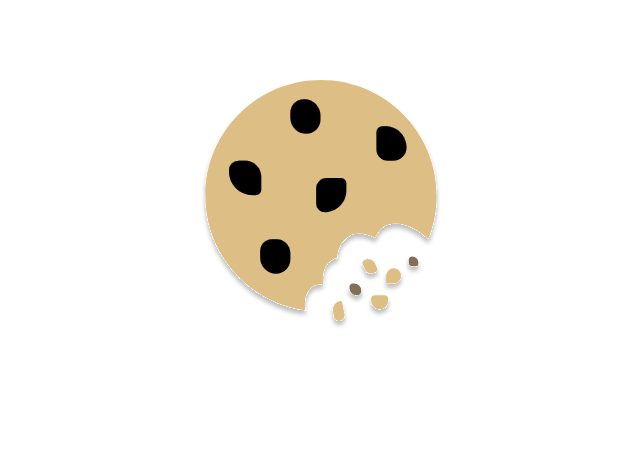
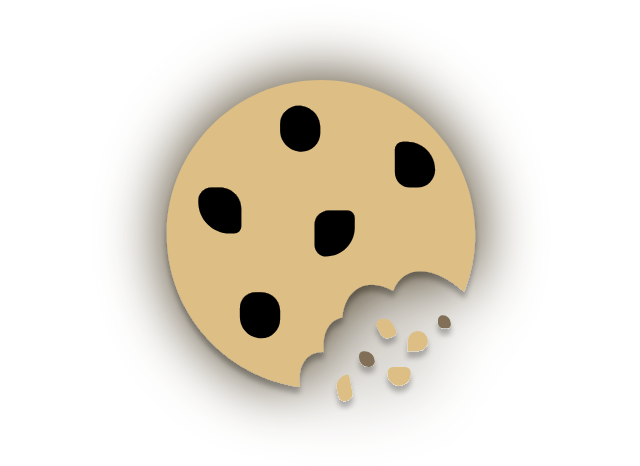
Before and after one commit to brendanm403/desgn270-a3-svg-logo, a plain HTML site: page index.html in a window 1280 px wide. In both pictures the pointer is over the icon 640 px from the left and 204 px from the top of the page. Shown: the whole page, without its empty margins (319-959 px from the left). Drawn offline with Linux system fonts and the light colour scheme.

Commit message:
added hover effects

```diff
--- a/assets/css/style.css
+++ b/assets/css/style.css
@@ -2,8 +2,16 @@
   display: block;
   margin: 5rem auto;
   max-width: 15rem;
+
+  transition: 1s;
 }
 
 .chocolate-chips {
   fill: #000;
 }
+
+.whole-cookie:hover {
+  max-width: 20rem;
+
+  filter: drop-shadow(0 0 2rem hsl(40, 56%, 15%));
+}
```
